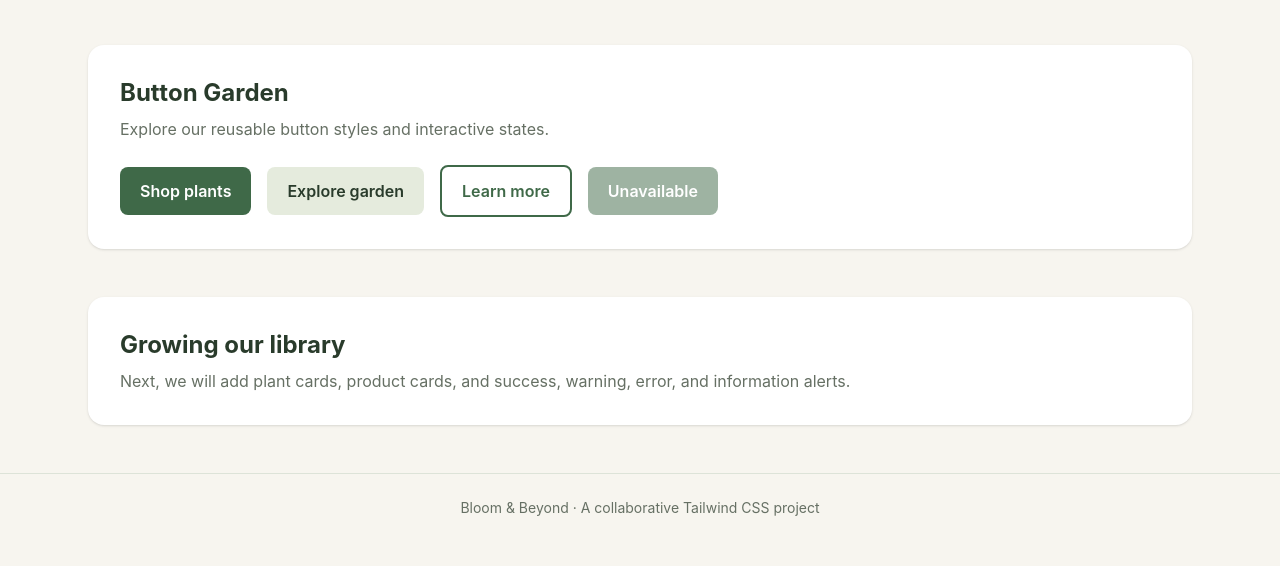
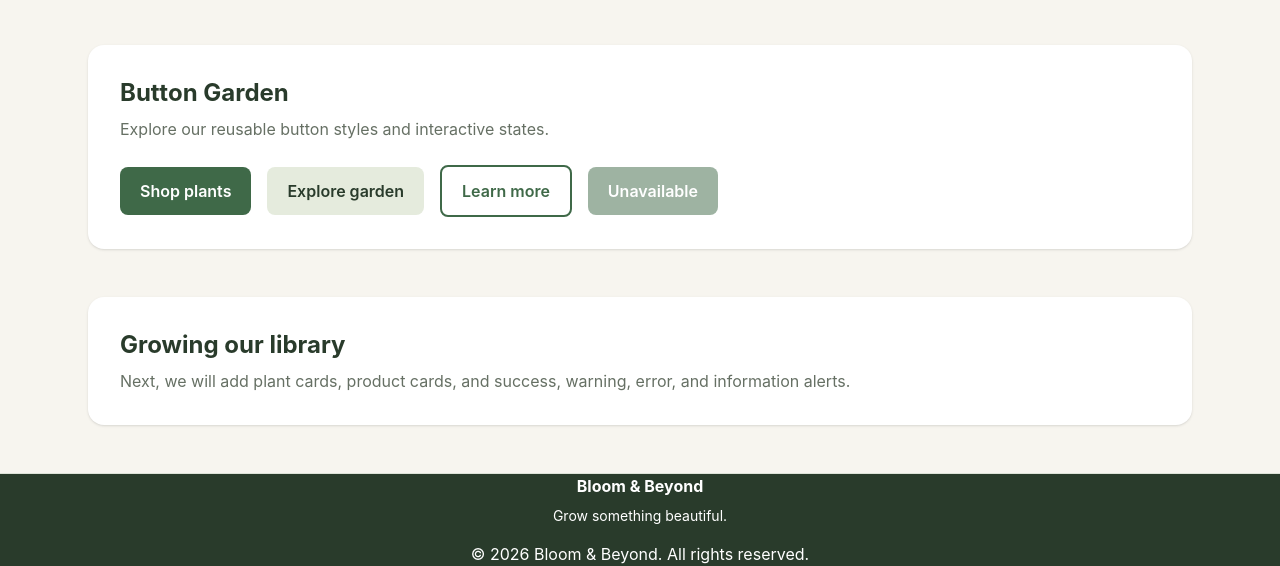
Before and after one commit to marquise-ange/bloom-and-beyond, a website: page index.html in a window 1280 px wide. Shown: the part 247-813 px from the top of the page. Drawn offline with Linux system fonts and the light colour scheme.

Commit message:
Add botanical project footer

```diff
--- a/index.html
+++ b/index.html
@@ -52,9 +52,17 @@
     </section>
   </main>
 
-  <footer class="border-t border-[#DDE3D8] px-6 py-6 text-center text-sm text-[#667064]">
-    Bloom & Beyond · A collaborative Tailwind CSS project
-  </footer>
+
+<footer class="border-t border-[#DDE3D8] bg-[#293B2B] px-6 py-8 text-center text-white">
+  <h2 class="mb-2 text-xl font-bold">Bloom & Beyond</h2>
+  <p class="mb-4 text-sm text-[#E5EBDD]">
+    Grow something beautiful.
+  </p>
+  <p class="text-xs text-[#D3DFC9]">
+    © 2026 Bloom & Beyond. All rights reserved.
+  </p>
+</footer>
+
 
 </body>
 </html>
```
